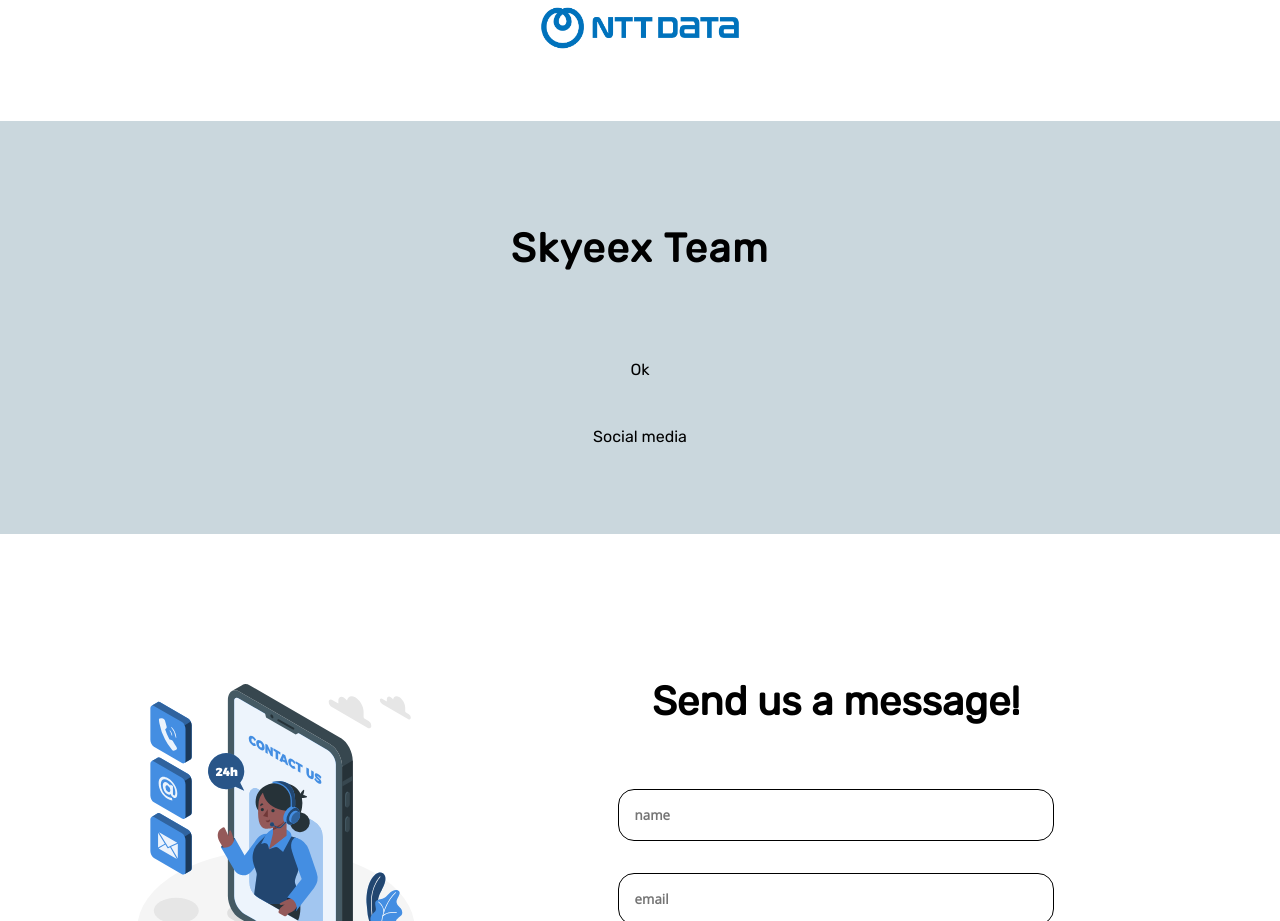
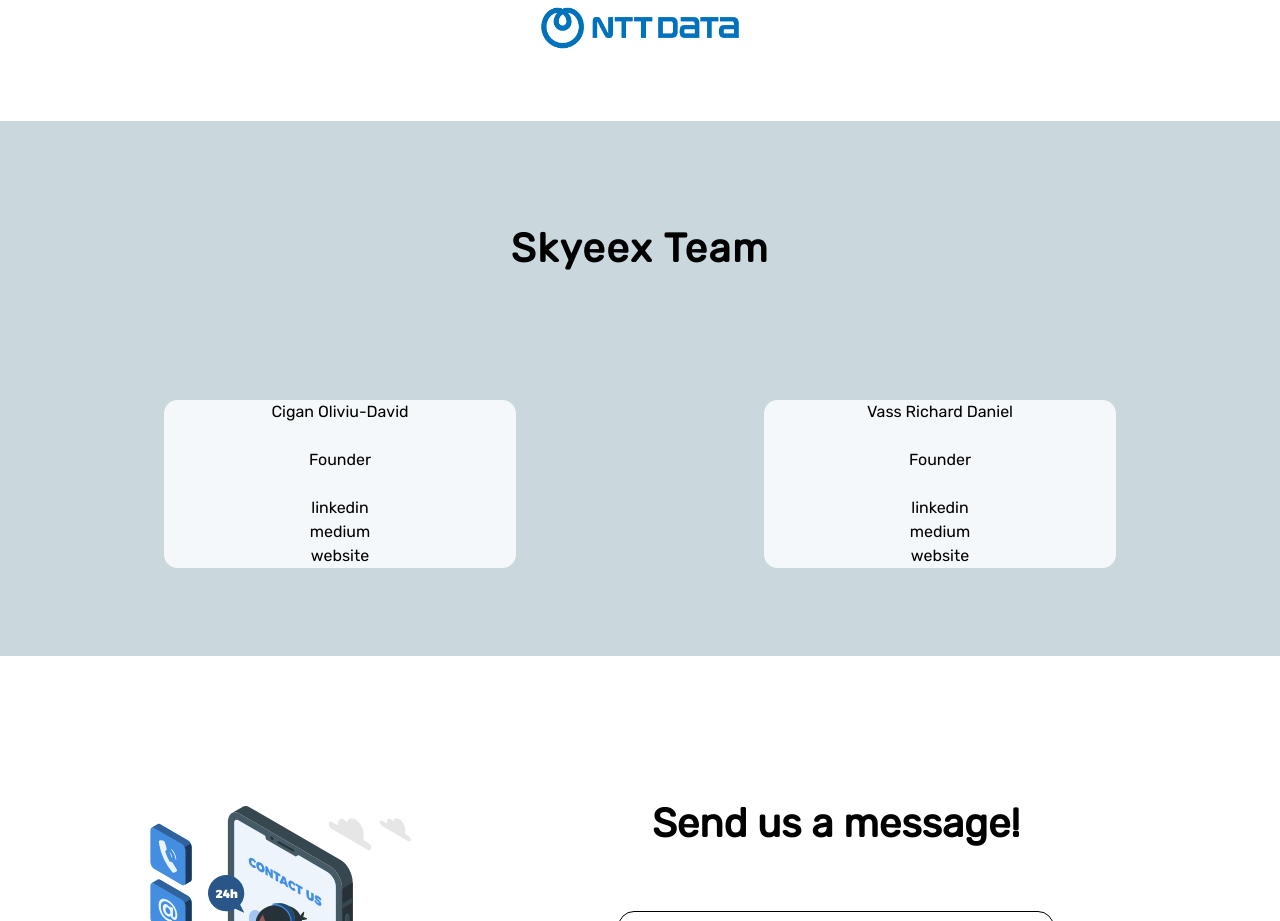
Before and after one commit to Skyeex-org/Skyeex-org.github.io, a Next.js app: page / in a window 1280 px wide. Shown: the part 3580-4501 px from the top of the page. Built offline with nearby package versions, Linux system fonts and the light colour scheme.

Commit message:
SKW-39 | Setup config - need cards design

```diff
--- /dev/null
+++ b/src/components/Cards/Cards.css.tsx
@@ -0,0 +1,37 @@
+import styled from "styled-components";
+import { Breakpoints, Colors, minWidthQuery } from "@components/utils/cssMedia";
+import { ProjectCardTitle } from "@components/components/Cards/ProjectCard/ProjectCard.css";
+
+export const CardWrapper = styled.div`
+    width: 75%;
+    height: auto;
+    background: ${Colors.paleWhite};
+    border-radius: 0.85rem;
+    margin: 2.5rem 1.25rem 0 1.25rem;
+    user-select: none;
+    transition: all 500ms ease;
+    cursor: pointer;
+    line-height: 1.5rem;
+
+    ${minWidthQuery(Breakpoints.small)} {
+        width: 60%;
+        margin: 2.5rem 0.5rem 0 0.5rem;
+    }
+
+    ${minWidthQuery(Breakpoints.medium)} {
+        width: 22rem;
+        margin: 2.5rem 0.5rem 0 0.5rem;
+    }
+
+    :hover {
+        box-shadow: 0 0 5rem rgba(33, 33, 33, .15);
+
+        ${ProjectCardTitle} {
+            color: ${Colors.coreDarkerBlue};
+        }
+    }
+
+    * {
+        border-radius: 0.85rem 0.85rem 0 0;
+    }
+`;
--- /dev/null
+++ b/src/components/Cards/ProfileCard/ProfileCard.tsx
@@ -0,0 +1,24 @@
+import React, { FC } from "react";
+import { CardWrapper } from "@components/components/Cards/Cards.css";
+import { SeparatorMargin } from "@components/components/GeneralStyleSheet/GeneralStyleSheet";
+import { ProjectCard } from "@components/components/Cards/ProjectCard/ProjectCard";
+
+type ProfileCardType = {
+    profile: TeamProfileConfigType;
+};
+
+export const ProfileCard: FC<ProfileCardType> = ({ profile }) => {
+    return (
+        <CardWrapper>
+            {profile.fullName}
+            <SeparatorMargin marginValue={1.5} />
+            {profile.position}
+            <SeparatorMargin marginValue={1.5} />
+            {profile.socialMedia.map((social: SocialMediaConfigType) => {
+                return (
+                    <p key={social.id}>{social.id}</p>
+                );
+            })}
+        </CardWrapper>
+    )
+}
--- a/src/components/Cards/ProjectCard/ProjectCard.css.tsx
+++ b/src/components/Cards/ProjectCard/ProjectCard.css.tsx
@@ -10,40 +10,6 @@ export const ProjectCardTitle = styled.h2`
     ${minWidthQuery(Breakpoints.medium)} {
         margin: 2.5rem 0 0 0;
         font-size: 1.5rem;
-    }
-`;
-
-export const ProjectCardWrapper = styled.div`
-    width: 75%;
-    height: auto;
-    background: ${Colors.paleWhite};
-    border-radius: 0.85rem;
-    margin: 2.5rem 1.25rem 0 1.25rem;
-    user-select: none;
-    transition: all 500ms ease;
-    cursor: pointer;
-    line-height: 1.5rem;
-
-    ${minWidthQuery(Breakpoints.small)} {
-        width: 60%;
-        margin: 2.5rem 0.5rem 0 0.5rem;
-    }
-
-     ${minWidthQuery(Breakpoints.medium)} {
-        width: 22rem;
-        margin: 2.5rem 0.5rem 0 0.5rem;
-    }
-
-    :hover {
-        box-shadow: 0 0 5rem rgba(33, 33, 33, .15);
-
-        ${ProjectCardTitle} {
-            color: ${Colors.coreDarkerBlue};
-        }
-    }
-
-    * {
-        border-radius: 0.85rem 0.85rem 0 0;
     }
 `;
 
--- a/src/components/Cards/ProjectCard/ProjectCard.tsx
+++ b/src/components/Cards/ProjectCard/ProjectCard.tsx
@@ -1,11 +1,11 @@
 import React, { FC } from "react";
 import {
-    ProjectCardImage, ProjectCardTitle, ProjectCardWrapper,
-    ProjectCardWrapperContainer, ProjectCardDescription, ProjectPartner,
+    ProjectCardImage, ProjectCardTitle, ProjectCardWrapperContainer, ProjectCardDescription, ProjectPartner,
 } from "@components/components/Cards/ProjectCard/ProjectCard.css";
 import { SeparatorSpace, SeparatorMargin } from "@components/components/GeneralStyleSheet/GeneralStyleSheet";
 import { useGetScreenSize } from "@components/utils/useGetScreenSize";
 import { useRouter } from "next/router";
+import { CardWrapper } from "@components/components/Cards/Cards.css";
 
 export type ProjectCardType = {
     project: ProjectsConfigType;
@@ -26,7 +26,7 @@ export const ProjectCard: FC<ProjectCardType> = ({ project }) => {
     const projectDescription = project.partner ? project.previewDescription.slice(0, 180) : getTextSizeBasedOnBigBreakpoint(project.previewDescription);
 
     return (
-        <ProjectCardWrapper onClick={project.isDetailPageEnabled ? handleProjectCardClick : () => null}>
+        <CardWrapper onClick={project.isDetailPageEnabled ? handleProjectCardClick : () => null}>
             <ProjectCardImage imageSource={project.icon} />
             <SeparatorMargin marginValue={0.5} />
             <ProjectCardWrapperContainer>
@@ -36,6 +36,6 @@ export const ProjectCard: FC<ProjectCardType> = ({ project }) => {
                 <SeparatorSpace paddingValue={isMobile() ? 0.15 : 0.8} />
                 { project.partner && <ProjectPartner src={project.partner} /> }
             </ProjectCardWrapperContainer>
-        </ProjectCardWrapper>
+        </CardWrapper>
     );
 };
--- a/src/components/Team/Team.tsx
+++ b/src/components/Team/Team.tsx
@@ -1,13 +1,14 @@
 import React, { FC } from "react";
 import {
     FlexContainer,
-    SeparatorMargin,
     SeparatorSpace,
     StandardBackground,
     StandardWrapper
 } from "@components/components/GeneralStyleSheet/GeneralStyleSheet";
 import { Colors } from "@components/utils/cssMedia";
 import { HeadlineMetadataContainer } from "@components/components/HeadlineMetadataContainer/HeadlineMetadataContainer";
+import { ProfileCard } from "@components/components/Cards/ProfileCard/ProfileCard";
+import { TeamConfig } from "@components/configs/general";
 
 export const Team: FC = () => {
     return (
@@ -15,10 +16,12 @@ export const Team: FC = () => {
             <StandardWrapper>
                 <HeadlineMetadataContainer headlineTitle={'Skyeex Team'} />
                 <FlexContainer positionType={"space-around"}>
-                    Ok
+                    {TeamConfig.map((teamMember) => {
+                        return (
+                            <ProfileCard profile={teamMember} key={teamMember.fullName} />
+                        )
+                    })}
                 </FlexContainer>
-                <SeparatorMargin marginValue={3} />
-                Social media
             </StandardWrapper>
             <SeparatorSpace paddingValue={1.5} />
         </StandardBackground>
--- a/src/configs/general.ts
+++ b/src/configs/general.ts
@@ -58,16 +58,61 @@ export const PartnersConfig: PartnersConfigType[] = [
 
 export const SocialMediaConfig: SocialMediaConfigType[] = [
     {
-        id: 'linkedin',
+        id: "linkedin",
         icon: LinkedIn.src,
         url: "https://skyeex-org.github.io/",
     },
     {
-        id: 'medium',
+        id: "medium",
         icon: Medium.src,
         url: "https://skyeex-org.github.io/",
     }
 ];
+
+export const TeamConfig: TeamProfileConfigType[] = [
+    {
+        fullName: "Cigan Oliviu-David",
+        position: "Founder",
+        socialMedia: [
+            {
+                id: "linkedin",
+                icon: LinkedIn.src,
+                url: "#",
+            },
+            {
+                id: "medium",
+                icon: Medium.src,
+                url: "#",
+            },
+            {
+                id: "website",
+                icon: Medium.src,
+                url: "#",
+            }
+        ]
+    },
+    {
+        fullName: "Vass Richard Daniel",
+        position: "Founder",
+        socialMedia: [
+            {
+                id: "linkedin",
+                icon: LinkedIn.src,
+                url: "#",
+            },
+            {
+                id: "medium",
+                icon: Medium.src,
+                url: "#",
+            },
+            {
+                id: "website",
+                icon: Medium.src,
+                url: "#",
+            }
+        ]
+    },
+]
 
 export const FooterConfig: FooterConfigType = {
     metadataMoto: 'Discover new heights with us',
--- a/src/pages/index.tsx
+++ b/src/pages/index.tsx
@@ -9,8 +9,6 @@ import { useGetScreenSize } from "@components/utils/useGetScreenSize";
 import Head from "next/head";
 import { MetaConfig } from "@components/configs/general";
 import { Partners } from "@components/components/Partners/Partners";
-import { Colors } from "@components/utils/cssMedia";
-import { StandardBackground } from "@components/components/GeneralStyleSheet/GeneralStyleSheet";
 import { Team } from "@components/components/Team/Team";
 
 export const getStandardHeaderForPages = (title: string, metaDescription?: string) => {
--- a/src/utils/types.ts
+++ b/src/utils/types.ts
@@ -54,3 +54,9 @@ type MetaConfigType = {
     homeMetaDescription: string;
     projectsMetaDescription: string;
 };
+
+type TeamProfileConfigType = {
+    fullName: string;
+    position: string;
+    socialMedia: SocialMediaConfigType[];
+};
```
